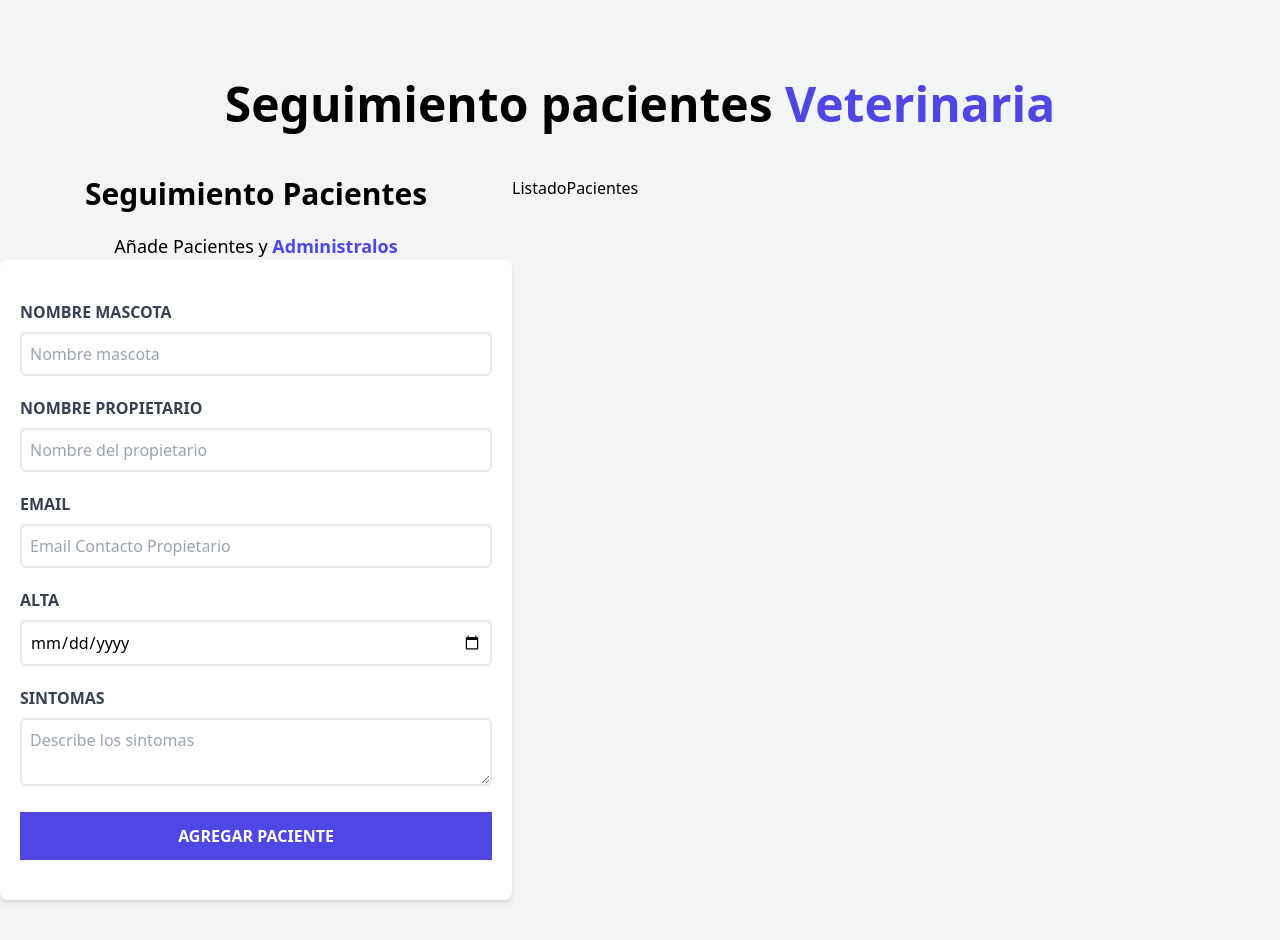
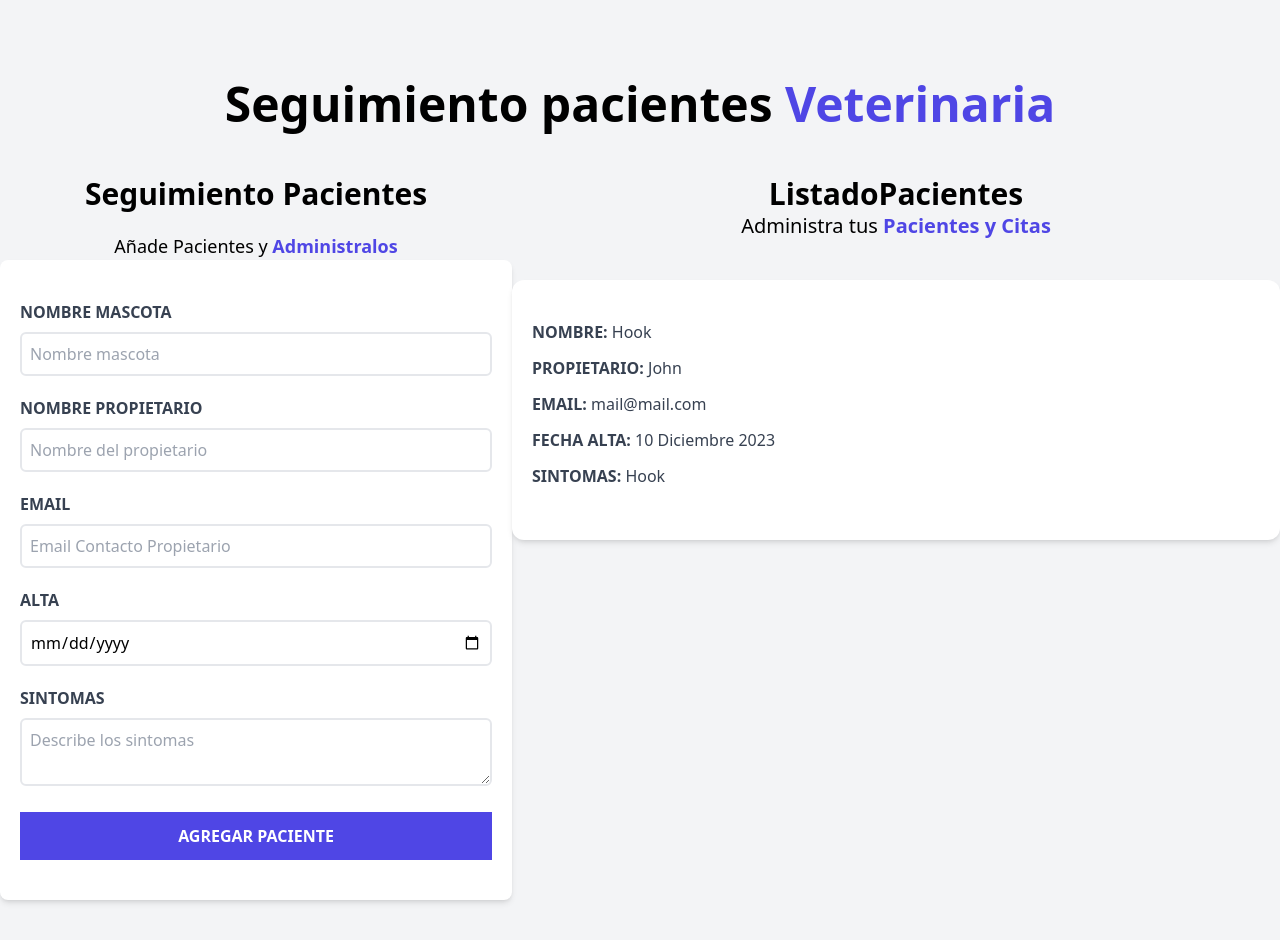
Before and after one commit to cotamo1901/citas-react, a React (Vite) app: page / in a window 1280 px wide. Built offline with nearby package versions, Linux system fonts and the light colour scheme.

Commit message:
se añade formulario

```diff
--- a/src/components/ListadoPacientes.jsx
+++ b/src/components/ListadoPacientes.jsx
@@ -4,7 +4,33 @@ const ListadoPacientes = () => {
 
     <div className="md:w-1/2 lg:w-3/5">
 
-      <h2>ListadoPacientes</h2>
+      <h2 className="font-black text-3xl text-center ">ListadoPacientes</h2>
+      <p className="text-xl mb-10 text-center">
+        Administra tus {" "}
+        <span className="text-indigo-600 font-bold "> Pacientes y Citas</span>
+      </p>
+      <div className="mt-3 bg-white shadow-md px-5 py-10 rounded-xl">
+        <p className="font-bold mb-3 text-gray-700 uppercase">
+          Nombre: {" "}
+          <span className="font-normal normal-case">Hook</span>
+        </p>
+        <p className="font-bold mb-3 text-gray-700 uppercase">
+          propietario: {" "}
+          <span className="font-normal normal-case">John</span>
+        </p>
+        <p className="font-bold mb-3 text-gray-700 uppercase">
+          Email: {" "}
+          <span className="font-normal normal-case">mail@mail.com</span>
+        </p>
+        <p className="font-bold mb-3 text-gray-700 uppercase">
+          Fecha Alta: {" "}
+          <span className="font-normal normal-case">10 Diciembre 2023</span>
+        </p>
+        <p className="font-bold mb-3 text-gray-700 uppercase">
+          Sintomas: {" "}
+          <span className="font-normal normal-case">Hook</span>
+        </p>
+      </div>
 
     </div>
   )
```
